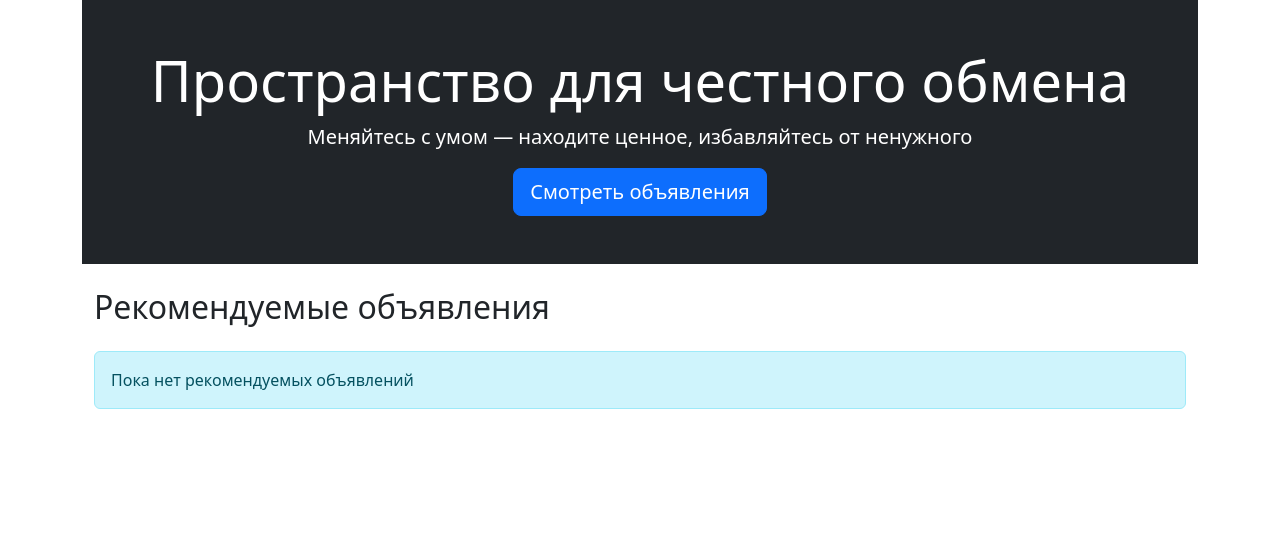
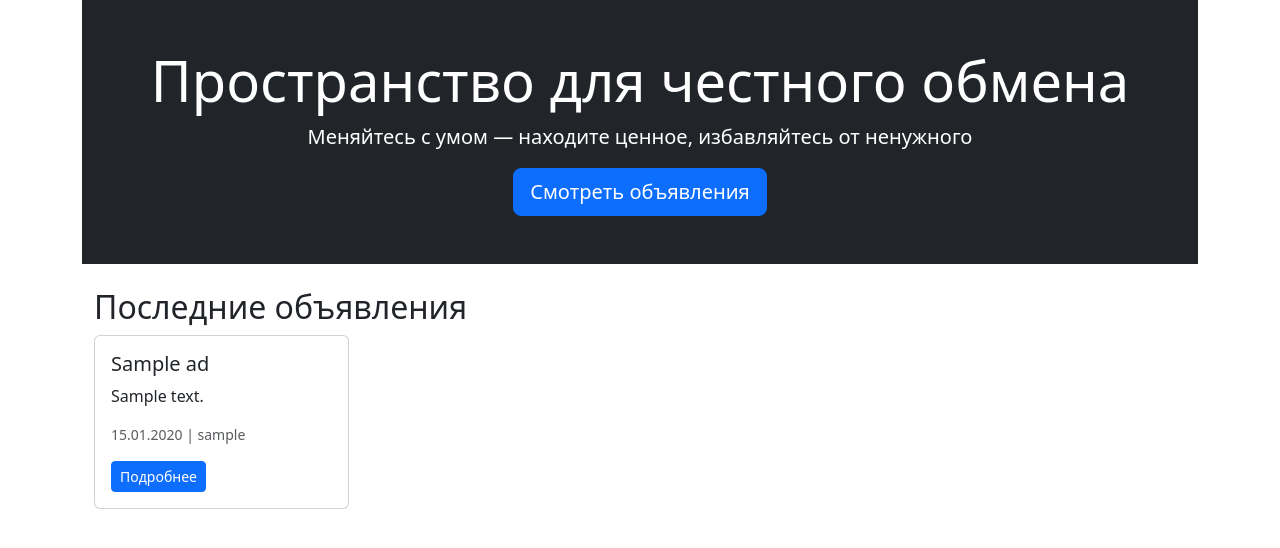
Before and after one commit to AABarabanov/barter-hub, a Django app: page / in a window 1280 px wide. Shown: the part 81-629 px from the top of the page. Run offline with Django 5.2, Linux system fonts and the light colour scheme; tables that the repository leaves empty hold one stand-in row (values such as "Sample post").

Commit message:
BarterHub : на home добавлены - "последние объявления"

```diff
--- a/barterhub/ads/templates/ads/index.html
+++ b/barterhub/ads/templates/ads/index.html
@@ -9,23 +9,28 @@
     </div>
 </div>
 
-<div class="container">
-    <h2 class="mb-4">Рекомендуемые объявления</h2>
+<div class="container mt-4">
+    <h2>Последние объявления</h2>
+    {% if latest_ads %}
     <div class="row">
-        {% for ad in featured_ads %}
+        {% for ad in latest_ads %}
         <div class="col-md-3 mb-4">
             <div class="card h-100">
                 <div class="card-body">
-                    <h5>{{ ad.title }}</h5>
-                    <p class="text-muted">{{ ad.get_condition_display }}</p>
+                    <h5 class="card-title">{{ ad.title }}</h5>
+                    <p class="card-text">{{ ad.description|truncatechars:100 }}</p>
+                    <p class="text-muted small">
+                        {{ ad.created_at|date:"d.m.Y" }} |
+                        {{ ad.user.username }}
+                    </p>
+                    <a href="{% url 'ad_detail' ad.id %}" class="btn btn-sm btn-primary">Подробнее</a>
                 </div>
             </div>
         </div>
-        {% empty %}
-        <div class="col-12">
-            <div class="alert alert-info">Пока нет рекомендуемых объявлений</div>
-        </div>
         {% endfor %}
     </div>
+    {% else %}
+    <div class="alert alert-info">Пока нет объявлений</div>
+    {% endif %}
 </div>
 {% endblock %}
--- a/barterhub/ads/views.py
+++ b/barterhub/ads/views.py
@@ -25,10 +25,9 @@ class MyAdsListView(AdListView):
 
 
 def home(request):
+    latest_ads = Ad.objects.all().order_by("-created_at")[:4]
     return render(
-        request,
-        "ads/index.html",
-        {"user": request.user},  # Используем существующий шаблон
+        request, "ads/index.html", {"user": request.user, "latest_ads": latest_ads}
     )
 
 
```
